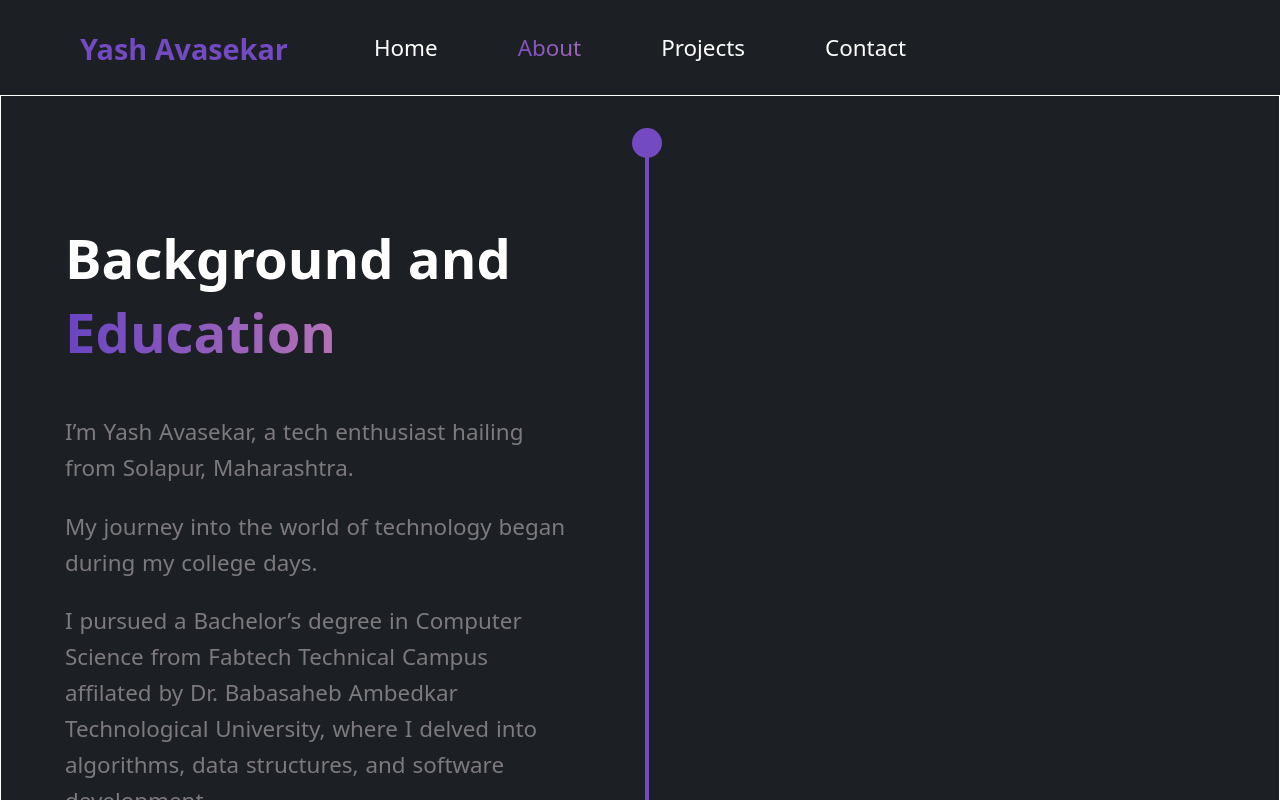
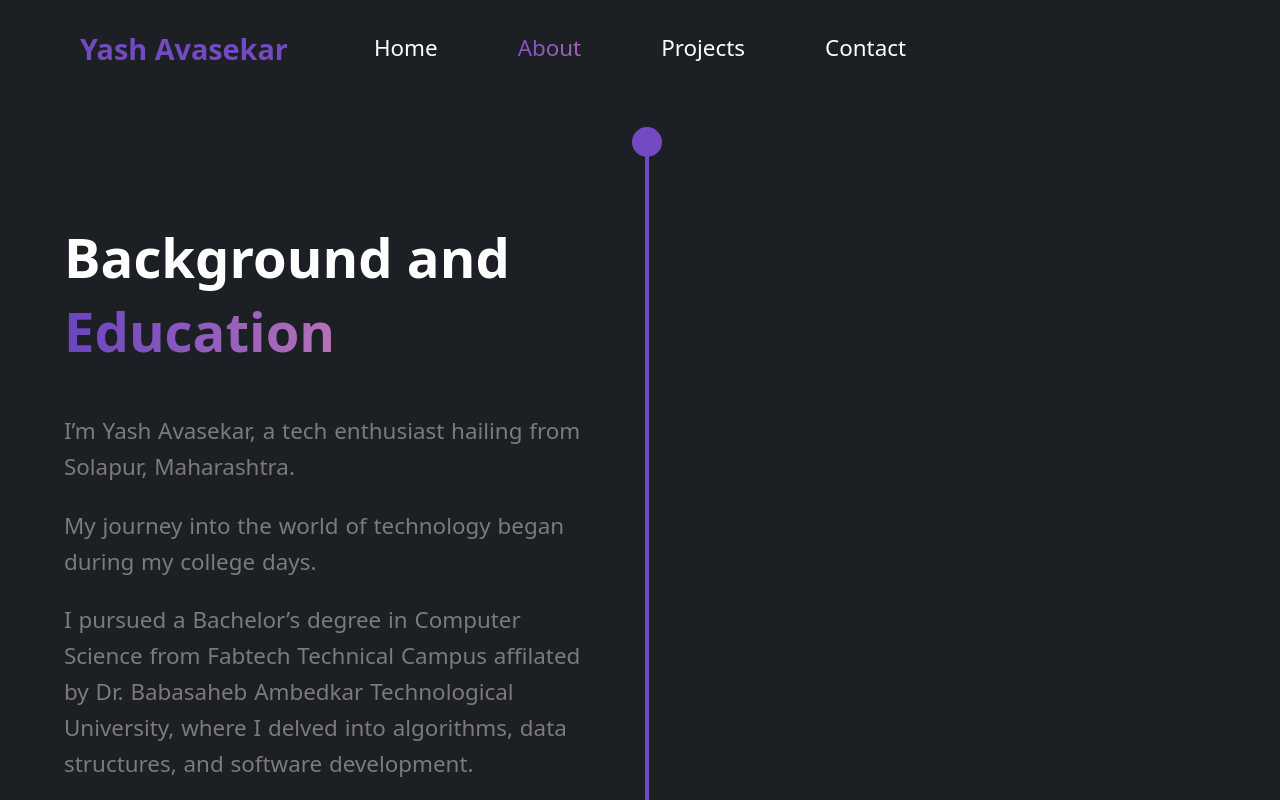
Before and after one commit to yash-avasekar/portfolio, a React (Create React App) app: page /about in a window 1280 px wide. Shown: the top 800 px of the page. Built offline with nearby package versions, Linux system fonts and the light colour scheme.

Commit message:
removed the border

```diff
--- a/src/App.css
+++ b/src/App.css
@@ -93,7 +93,6 @@ nav > li > a:hover {
 /* main */
 .container {
   padding: 2rem;
-  border: 1px solid;
 }
 
 #gt {
--- a/src/components/About/about.css
+++ b/src/components/About/about.css
@@ -18,10 +18,10 @@
 /* adjust in media about the aside placement */
 .about-aside {
   height: auto;
-  border: 1px solid;
+
   border-radius: 12px;
   width: 4px;
-  border: none;
+
   animation: time-line 3s infinite linear;
 }
 
@@ -37,7 +37,6 @@
 }
 
 .container-section {
-  /* border: 1px solid; */
   padding: 0 2rem;
 }
 
```
